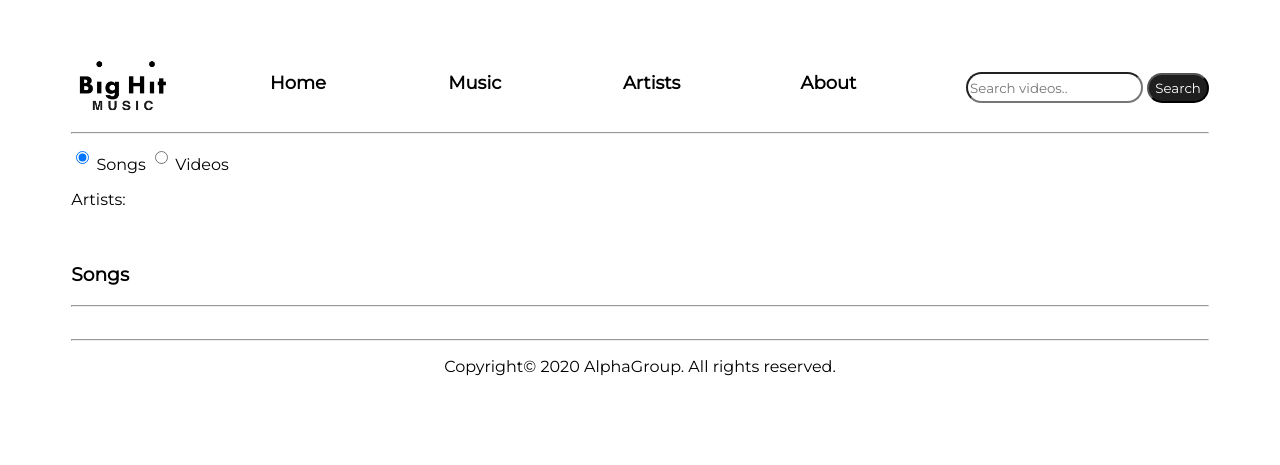
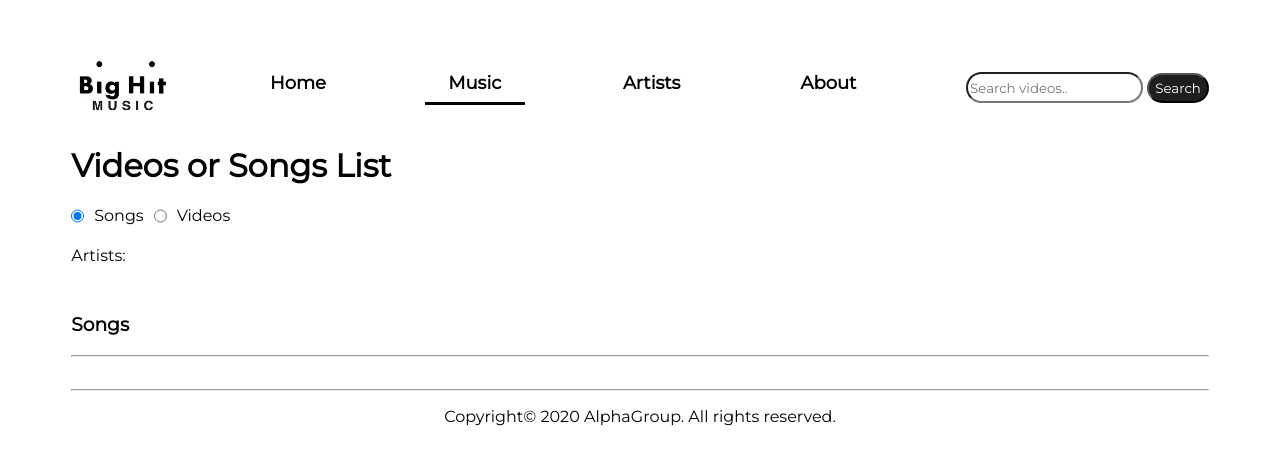
Before and after one commit to AJLC-TAY/EntertainmentWebsite, a PHP site: page /songs.html in a window 1280 px wide. Shown: the top 465 px of the page. Run offline with PHP 8.4, Linux system fonts and the light colour scheme; some libraries are stand-ins or nearby versions.

Commit message:
Removed hr line, aligned filter buttons

```diff
--- a/src/about.html
+++ b/src/about.html
@@ -37,7 +37,7 @@
             <li><a href="index.html"><b>Home</b></a></li>
             <li><a href="songs.html"><b>Music</b></a></li>
             <li><a href="artists.html"><b>Artists</b></a></li>
-            <li><a href="../about.html"><b>About</b></a></li>
+            <li><a href="../about.html" class="link-focus"><b>About</b></a></li>
         </ul>
         <div class="search-container">
           <input id="search-fld" type="text" placeholder="Search videos.." name="search">
@@ -46,7 +46,7 @@
         </div>
       </nav>
     </header>
-    <hr>
+
     <h1>About Us</h1>
 
     <!--Logo-->
--- a/src/artists.html
+++ b/src/artists.html
@@ -35,7 +35,7 @@
         <ul>
             <li><a href="index.html"><b>Home</b></a></li>
             <li><a href="songs.html"><b>Music</b></a></li>
-            <li><a href="../artists.html"><b>Artists</b></a></li>
+            <li><a href="../artists.html" class="link-focus"><b>Artists</b></a></li>
             <li><a href="about.html"><b>About</b></a></li>
         </ul>
         <div class="search-container">
@@ -44,7 +44,7 @@
         </div>
       </nav>
     </header>
-    <hr>
+
 
     <div id="artist-list">
       <h1> BigHit Artists </h1>
--- a/src/index.html
+++ b/src/index.html
@@ -32,7 +32,7 @@
       <nav id="navbar">
             <img src="images/logo site.png" alt="logo">
             <ul>
-                <li><a href="index.html"><b>Home</b></a></li>
+                <li><a href="index.html" class="link-focus"><b>Home</b></a></li>
                 <li><a href="songs.html"><b>Music</b></a></li>
                 <li><a href="artists.html"><b>Artists</b></a></li>
                 <li><a href="about.html"><b>About</b></a></li>
@@ -83,7 +83,7 @@
       </div>
       <script type="text/javascript" src="jscript.js"></script>
     </header>
-    <hr>
+
 
     <section id="trending">
       <h2>Trending</h2>
--- a/src/songs.html
+++ b/src/songs.html
@@ -34,7 +34,7 @@
 
               <ul>
                   <li><a href="index.html"><b>Home</b></a></li>
-                  <li><a href="../songs.html"><b>Music</b></a></li>
+                  <li><a href="../songs.html" class="link-focus"><b>Music</b></a></li>
                   <li><a href="artists.html"><b>Artists</b></a></li>
                   <li><a href="about.html"><b>About</b></a></li>
               </ul>
@@ -44,19 +44,28 @@
               </div>
         </nav>
       </header>
-      <hr>
 
+      <h1>Videos or Songs List</h1>
+
+      <div id="radio-btn-con" class="aligned-con">
+          <div class="radio-btn aligned-con">
               <input checked id="choice1"
                      name="searchParam" type="radio" value="songs">
               <label for="choice1">Songs</label>
+          </div>
 
+          <div class="radio-btn aligned-con">
               <input type="radio" id="choice2"
                      name="searchParam" value="videos">
               <label for="choice2">Videos</label>
+          </div>
+      </div>
+
+      <div class="aligned-con">
           <p>Artists: </p>
-      <div id="filters">
+          <div id="filters" class="aligned-con"> </div>
+      </div>
 
-      </div>
 
       <br>
 
--- a/src/style.css
+++ b/src/style.css
@@ -69,7 +69,7 @@
 
     #navbar a {
         width: 100px;
-        height: auto;
+        height: 30px;
         float: right;
         color:black;
         text-decoration: none;
@@ -77,7 +77,7 @@
         font-size: 18px;
     }
 
-#navbar a:hover, #navbar a:focus {
+#navbar a:hover, #navbar a:focus, a.link-focus{
     border-bottom-width: 3px;
     border-bottom-color: black;
     border-bottom-style: solid;
@@ -93,6 +93,10 @@
     height: 25px;
 }
 
+#choice1, #choice2 {
+    margin: 0 10px 0 0;
+}
+
 #search-btn {
     border-radius: 25px;
     color: white;
@@ -101,6 +105,21 @@
 }
 
 /* Alvin */
+.aligned-con {
+    align-content: center;
+    display: flex;
+    margin-bottom: 10px;
+}
+
+.aligned-con p {
+    margin: 0;
+}
+
+.radio-btn * {
+    margin: 0 10px 0 0;
+    height: 20px;
+}
+
 .filter-but {
     border: 1px solid black;
     background-color: white;
```
Also changed, not shown: src/search.html (deleted, +0 -58 lines). Lines whose indentation alone changed are shown as unchanged.
